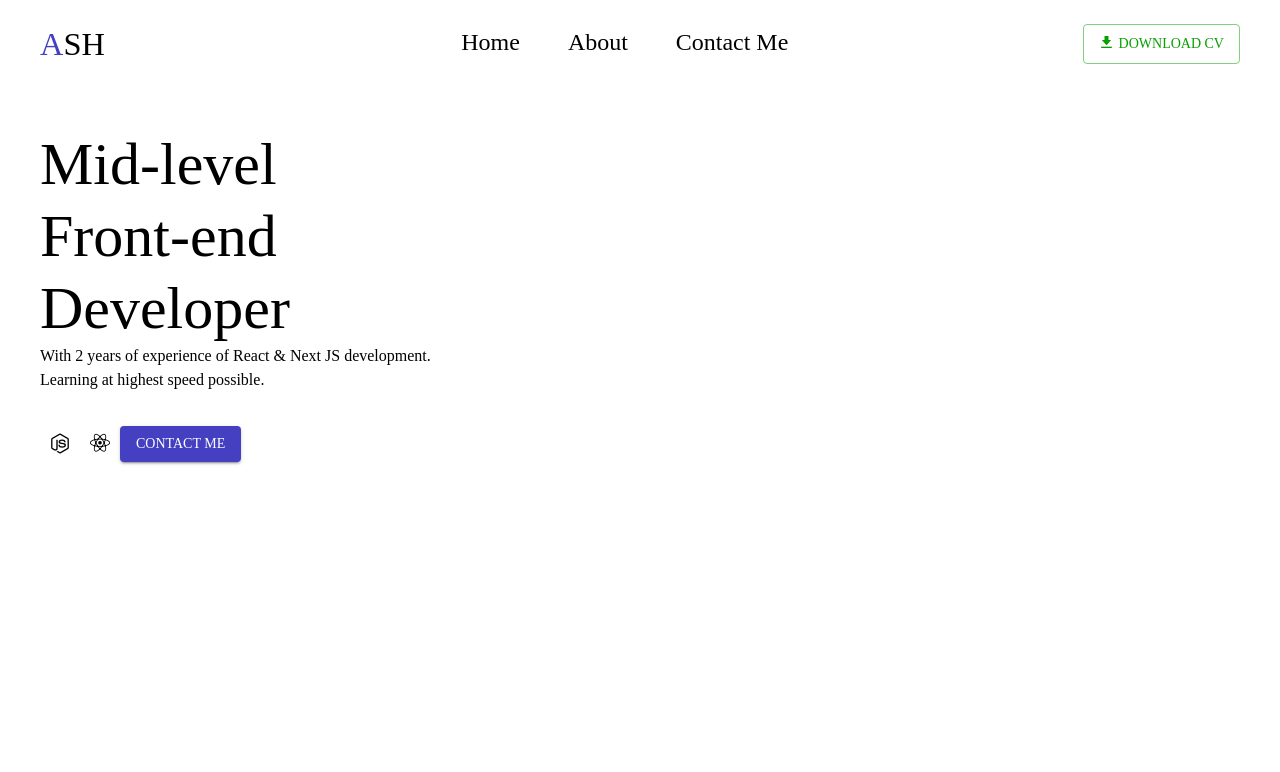
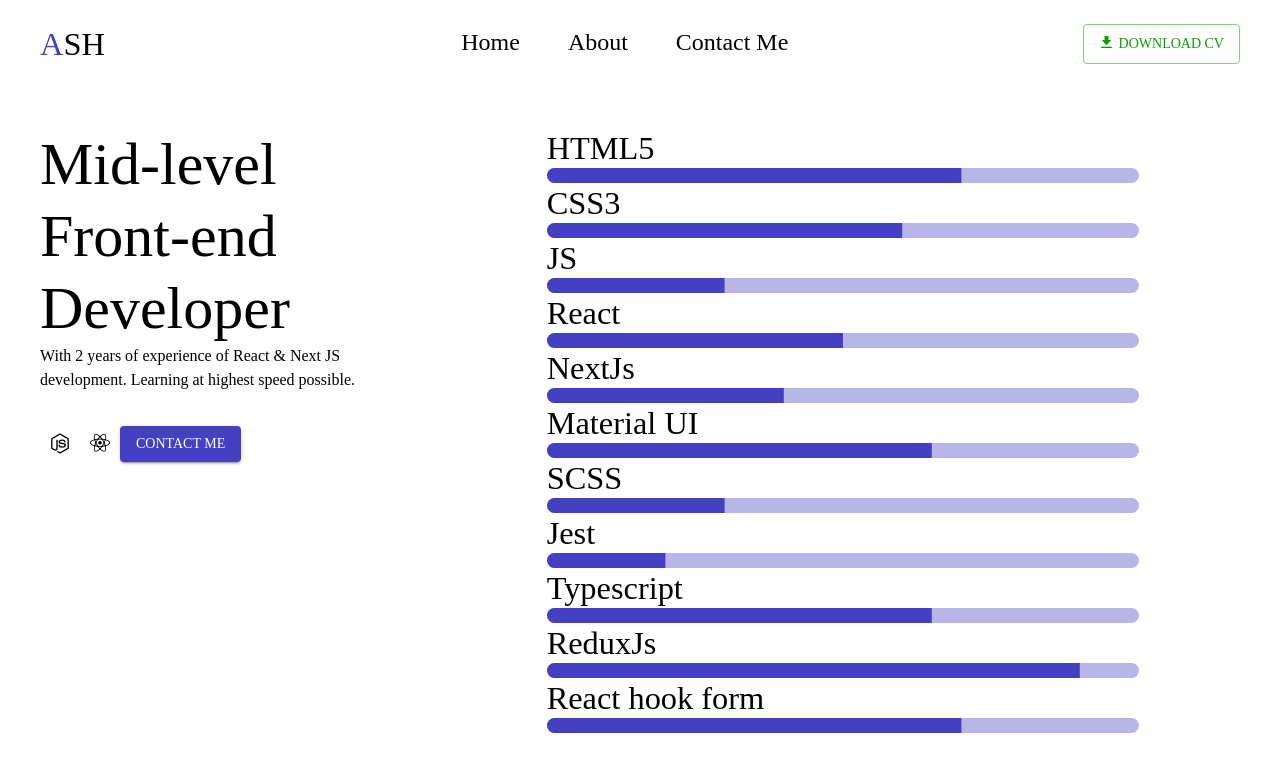
Before and after one commit to Alireza-8080-react/resume, a Next.js app: page / in a window 1280 px wide. Shown: the top 772 px of the page. Built offline with nearby package versions, Linux system fonts and the light colour scheme.

Commit message:
use CustomizedLinearProgressWithLabel in home section

```diff
--- a/src/app/(routes)/page.tsx
+++ b/src/app/(routes)/page.tsx
@@ -1,12 +1,13 @@
-import { Button, Grid, IconButton, Typography } from '@mui/material';
+import { Button, Grid, IconButton, LinearProgress, Typography } from '@mui/material';
 import classes from './page.module.scss';
 import Link from 'next/link';
+import { CustomizedLinearProgressWithLabel } from './_components/CustomizedLinearProgressWithLabel';
 
 const HomePage = () => {
   return (
     <main className='body'>
-      <Grid container>
-        <Grid item lg={4} md={12} className={classes.generalInfoContainer}>
+      <Grid container spacing={2}>
+        <Grid item lg={4} xs={12} className={classes.generalInfoContainer}>
           <Typography variant='h2'>Mid-level Front-end Developer</Typography>
           <Typography className={classes.caption}>
             With 2 years of experience of React & Next JS development. Learning at highest speed
@@ -24,6 +25,21 @@ const HomePage = () => {
             </Link>
           </div>
         </Grid>
+        <Grid item lg={1} xs={0} />
+        <Grid item lg={6} xs={12} className={classes.skillsContainer}>
+          <CustomizedLinearProgressWithLabel label='HTML5' value={70} />
+          <CustomizedLinearProgressWithLabel label='CSS3' value={60} />
+          <CustomizedLinearProgressWithLabel label='JS' value={30} />
+          <CustomizedLinearProgressWithLabel label='React' value={50} />
+          <CustomizedLinearProgressWithLabel label='NextJs' value={40} />
+          <CustomizedLinearProgressWithLabel label='Material UI' value={65} />
+          <CustomizedLinearProgressWithLabel label='SCSS' value={30} />
+          <CustomizedLinearProgressWithLabel label='Jest' value={20} />
+          <CustomizedLinearProgressWithLabel label='Typescript' value={65} />
+          <CustomizedLinearProgressWithLabel label='ReduxJs' value={90} />
+          <CustomizedLinearProgressWithLabel label='React hook form' value={70} />
+        </Grid>
+        <Grid item lg={1} xs={0} />
       </Grid>
     </main>
   );
```
